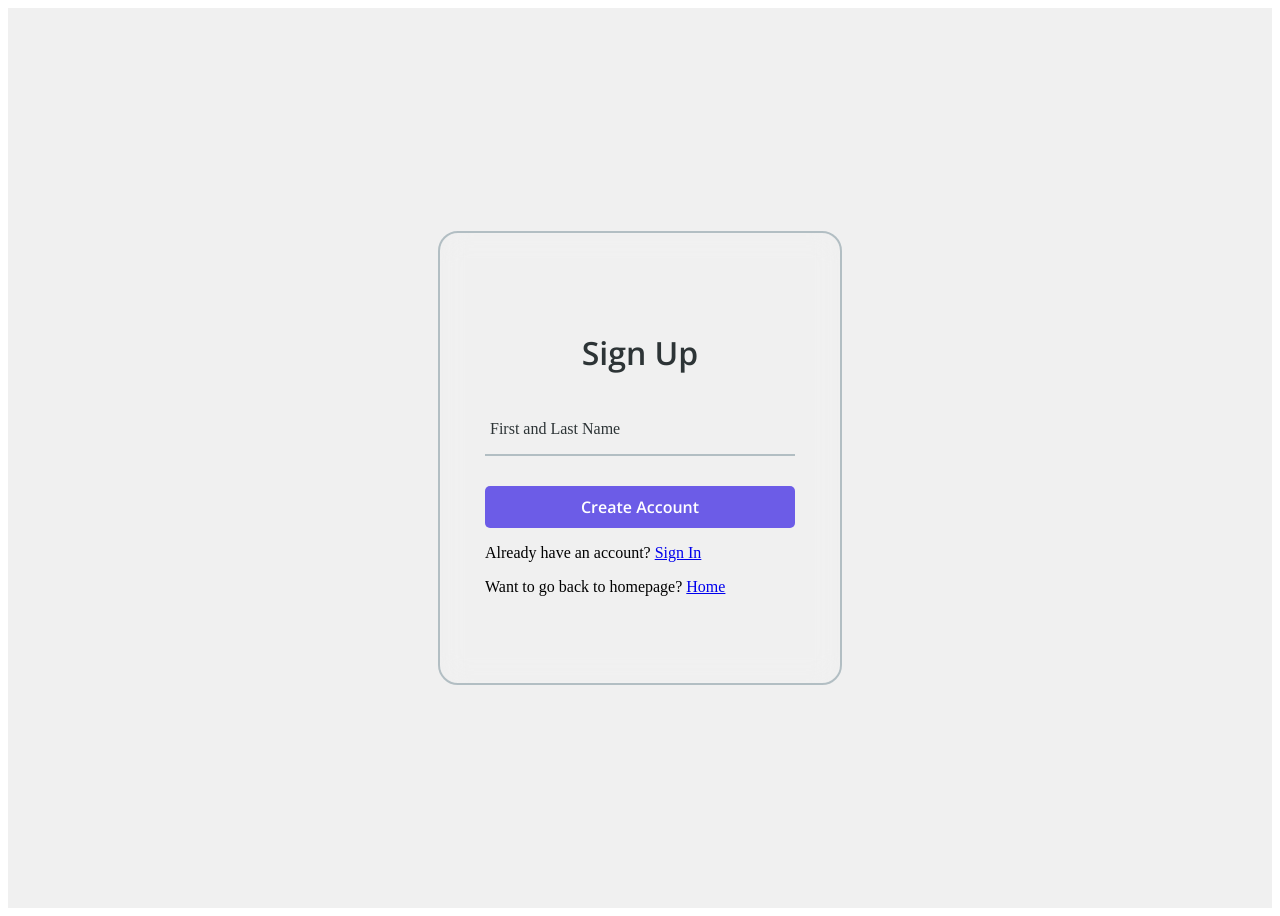
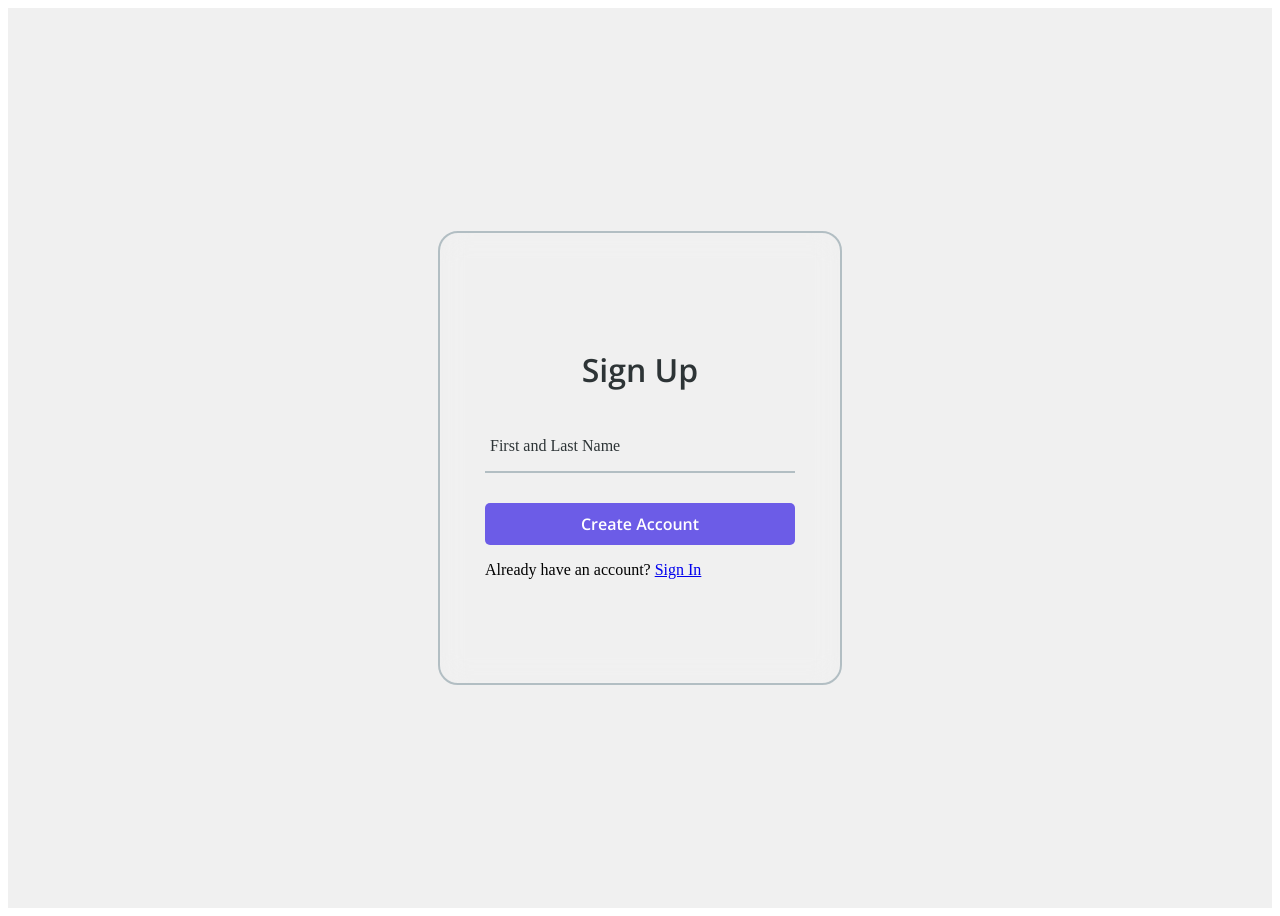
Before and after one commit to vardaansinha/vardaan-login-frontend, a Jekyll site: the page signup.html, which Jekyll copies as it is, in a window 1280 px wide. Built offline with Jekyll 4.4.1, drawn with Linux system fonts in a browser that asks for light colours.

Commit message:
hacks is good to go

```diff
--- a/signup.html
+++ b/signup.html
@@ -26,10 +26,7 @@
                     </div>
                     <button onclick="showNextField()">Create Account</button>
                     <div class="accountexist">
-                        <p>Already have an account? <a href="/BlogCSA/2024/01/17/signin.html">Sign In</a></p>
-                    </div>
-                    <div class="goback">
-                        <p>Want to go back to homepage? <a href="/BlogCSA/">Home</a></p>
+                        <p>Already have an account? <a href="https://vardaansinha.github.io/vardaan-login-frontend/signin">Sign In</a></p>
                     </div>
                 </form>
             </div>
```
